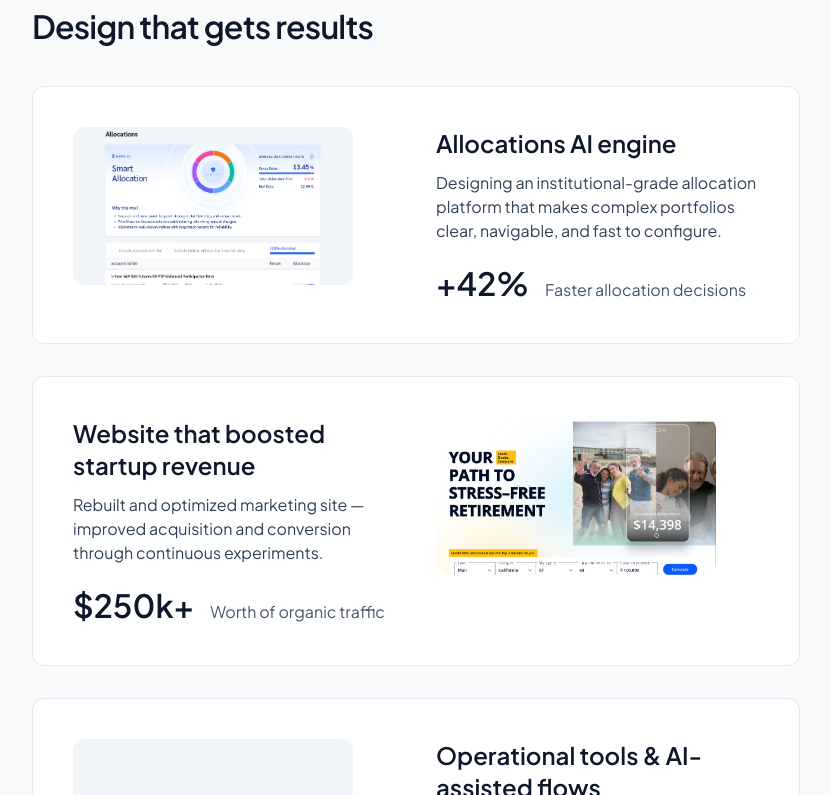
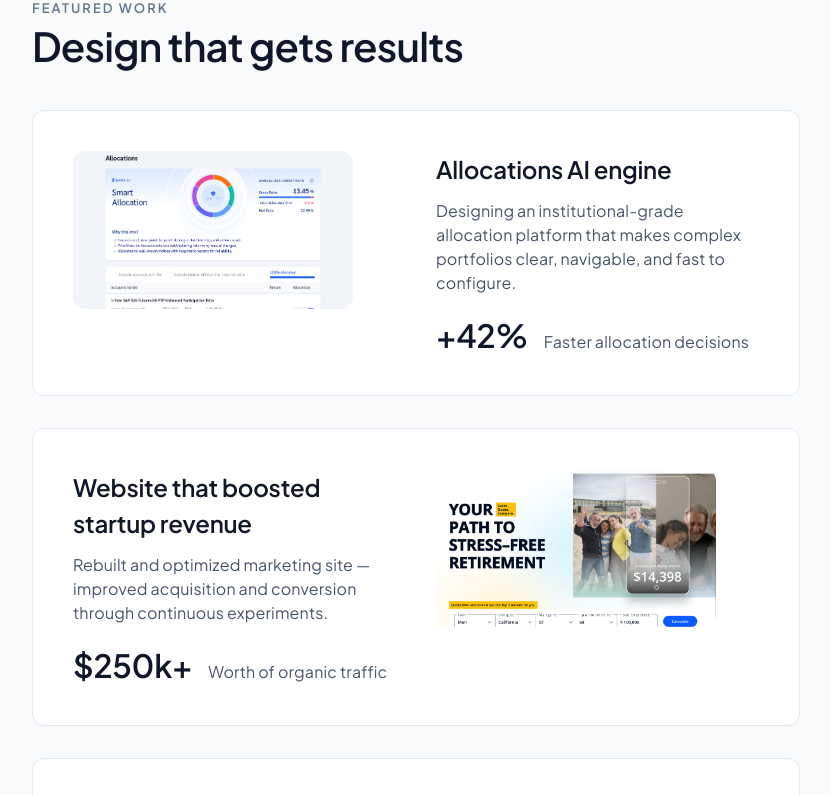
Before and after one commit to LiraCalifornia/iryna-portfolio, a Next.js app: page / in a window 1280 px wide. Shown: the part 725-1520 px from the top of the page, without its empty margins (224-1055 px from the left). Built offline with nearby package versions, Linux system fonts and the light colour scheme.

Commit message:
paddings

```diff
--- a/src/app/globals.css
+++ b/src/app/globals.css
@@ -10,12 +10,6 @@
 }
 
 /* ---------- Tailwind Theme (Tailwind v4) ---------- */
-/* Тут ми задаємо всі твої кастомні токени:
-   • кольори
-   • фон
-   • шрифти
-   • брейкпоінти (нові!)
-*/
 
 @theme inline {
   /* Кольори */
@@ -25,13 +19,9 @@
   /* Шрифт */
   --font-sans: var(--font-plus-jakarta);
 
-  /* ---------- Кастомні брейкпоінти для ВСЬОГО сайту ---------- */
-  /* Tailwind v4 вимагає rem:
-     756px  = 47.25rem
-     896px  = 56rem
-  */
-  --breakpoint-bp-756: 47.25rem;
-  --breakpoint-bp-896: 56rem;
+  /* Breakpoints (rem, бо Tailwind v4) */
+  --breakpoint-bp-756: 47.25rem; /* 756px */
+  --breakpoint-bp-896: 56rem;    /* 896px */
 }
 
 /* ---------- Base styles ---------- */
@@ -42,3 +32,172 @@ body {
   font-family: var(--font-plus-jakarta), ui-sans-serif, system-ui, Arial,
     Helvetica, sans-serif;
 }
+
+/* ---------- TYPOGRAPHY & SPACING SYSTEM ---------- */
+
+@layer utilities {
+  /* ====== TEXT STYLES WITH "DEMOTION" НА МАЛОМУ МОБАЙЛІ ====== */
+
+  .typ-h1 {
+    @apply font-semibold text-slate-900 tracking-[-0.03em];
+    font-size: 48px;
+    line-height: 56px;
+  }
+
+  .typ-h2 {
+    @apply font-semibold text-slate-900 tracking-[-0.02em];
+    font-size: 40px;
+    line-height: 48px;
+  }
+
+  .typ-h3 {
+    @apply font-semibold text-slate-900 tracking-[-0.02em];
+    font-size: 32px;
+    line-height: 40px;
+  }
+
+  .typ-h4 {
+    @apply font-semibold text-slate-900 tracking-[-0.01em];
+    font-size: 24px;
+    line-height: 36px;
+  }
+
+  /* H5: desktop 24/36, mobile-small ~ text L bold */
+  .typ-h5 {
+    @apply font-semibold text-slate-900 tracking-[-0.01em];
+    font-size: 20px;
+    line-height: 32px;
+  }
+
+  .typ-textL {
+    @apply text-slate-600 tracking-[0.01em];
+    font-size: 16px;
+    line-height: 24px;
+  }
+
+  .typ-textL-bold {
+    @apply font-semibold text-slate-900 tracking-[0.01em];
+    font-size: 16px;
+    line-height: 24px;
+  }
+
+  .typ-textM {
+    @apply text-slate-600 tracking-[0.01em];
+    font-size: 13px;
+    line-height: 20px;
+  }
+
+  .typ-textM-bold {
+    @apply font-semibold text-slate-900 tracking-[0.01em];
+    font-size: 13px;
+    line-height: 20px;
+  }
+
+  .typ-textS {
+    @apply text-slate-500 tracking-[0.02em];
+    font-size: 13px;
+    line-height: 20px;
+  }
+
+  .typ-caps {
+    @apply font-semibold uppercase text-slate-500 tracking-[0.16em];
+    font-size: 13px;
+    line-height: 20px;
+  }
+
+  /* ≥756px — справжні токени */
+  @media (min-width: 47.25rem) {
+    .typ-h1 {
+      font-size: 60px;
+      line-height: 72px;
+    }
+
+    .typ-h2 {
+      font-size: 48px;
+      line-height: 56px;
+    }
+
+    .typ-h3 {
+      font-size: 40px;
+      line-height: 48px;
+    }
+
+    .typ-h4 {
+      font-size: 32px;
+      line-height: 40px;
+    }
+
+    .typ-h5 {
+      font-size: 24px;
+      line-height: 36px;
+    }
+
+    .typ-textL,
+    .typ-textL-bold {
+      font-size: 20px;
+      line-height: 32px;
+    }
+
+    .typ-textM,
+    .typ-textM-bold {
+      font-size: 16px;
+      line-height: 24px;
+    }
+
+    .typ-textS,
+    .typ-caps {
+      font-size: 13px;
+      line-height: 20px;
+    }
+  }
+
+  /* ====== VERTICAL RHYTHM (SECTIONS / STACKS) ====== */
+
+  .section-y {
+    @apply pt-10 pb-14;
+  }
+
+  @media (min-width: 47.25rem) {
+    .section-y {
+      @apply pt-14 pb-18;
+    }
+  }
+
+  @media (min-width: 56rem) {
+    .section-y {
+      @apply pt-20 pb-24;
+    }
+  }
+
+  .stack-md {
+    @apply space-y-4;
+  }
+
+  @media (min-width: 47.25rem) {
+    .stack-md {
+      @apply space-y-5;
+    }
+  }
+
+  @media (min-width: 56rem) {
+    .stack-md {
+      @apply space-y-6;
+    }
+  }
+
+  .stack-lg {
+    @apply space-y-6;
+  }
+
+  @media (min-width: 47.25rem) {
+    .stack-lg {
+      @apply space-y-7;
+    }
+  }
+
+  @media (min-width: 56rem) {
+    .stack-lg {
+      @apply space-y-8;
+    }
+  }
+}
--- a/src/app/layout.tsx
+++ b/src/app/layout.tsx
@@ -1,5 +1,4 @@
 // src/app/layout.tsx
-
 import type { Metadata } from "next";
 import "./globals.css";
 import SiteNav from "@/components/SiteNav";
@@ -59,14 +58,9 @@ export default function RootLayout({
       <head>
         <link rel="icon" href="/favicon.ico" sizes="any" />
       </head>
-
       <body className="bg-white text-neutral-900 antialiased">
         <SiteNav />
-
-        {/* GLOBAL LAYOUT CONTAINER */}
-        <PageContainer>
-          {children}
-        </PageContainer>
+        <PageContainer>{children}</PageContainer>
       </body>
     </html>
   );
--- a/src/components/PageContainer.tsx
+++ b/src/components/PageContainer.tsx
@@ -8,18 +8,14 @@ export function PageContainer({ children }: { children: ReactNode }) {
     <div
       className="
         w-full
+        px-4                /* mobile <756px: 16px */
 
-        /* Mobile <756px — 16px padding */
-        px-4
+        bp-756:px-6         /* tablet 756–895px: 24px */
+        bp-756:max-w-none   /* без max-width */
 
-        /* Tablet 756–895px — 24px padding, no max-width */
-        bp-756:px-6
-        bp-756:max-w-none
-
-        /* Desktop ≥896px — центрований, max-width, без горизонтальних падінгів */
-        bp-896:max-w-[768px]
+        bp-896:max-w-[768px]/* desktop ≥896px: 768px по центру */
         bp-896:mx-auto
-        bp-896:px-0     /* важливо: тепер немає падінгів на великих екранах */
+        bp-896:px-0         /* без горизонтальних падінгів */
       "
     >
       {children}
--- a/src/components/ProjectShortcuts.tsx
+++ b/src/components/ProjectShortcuts.tsx
@@ -11,45 +11,35 @@ export default function ProjectShortcuts() {
       className="
         bg-slate-50
         pt-[64px] pb-20
-
         relative left-1/2 right-1/2
         -ml-[50vw] -mr-[50vw]
         w-screen
       "
     >
-      {/* INNER CONTAINER (centered, max 768px) */}
+      {/* INNER CONTAINER (центрований, з такими ж падінгами, як PageContainer) */}
       <div
         className="
           mx-auto
           w-full
           max-w-[768px]
-
-          px-4           /* mobile */
-          bp-756:px-6    /* tablet */
-          bp-896:px-0    /* desktop */
-
+          px-4             /* mobile <756px: 16px */
+          bp-756:px-6      /* tablet: 24px */
+          bp-896:px-0      /* desktop: 0, бо вже max-w */
         "
       >
+        {/* HEADER */}
+        <p className="typ-caps">Featured work</p>
 
-        {/* HEADER */}
-        <p className="text-[13px] leading-[20px] font-semibold uppercase tracking-[0.16em] text-slate-500">
-          Featured work
-        </p>
-
-        <h2 className="mt-1 text-[32px] leading-[40px] font-semibold tracking-tight text-slate-900">
-          Design that gets results
-        </h2>
+        <h2 className="mt-1 typ-h3">Design that gets results</h2>
 
         {/* PROJECT LIST */}
         <div className="mt-10 space-y-8">
-
           {/* Project 1 */}
           <Link
             href="/work/allocations"
             className="block rounded-xl border border-slate-200 bg-white p-[40px] hover:border-slate-900 transition-colors"
           >
             <div className="grid grid-cols-1 lg:grid-cols-2 gap-10 items-start">
-              {/* IMAGE */}
               <div className="order-1 lg:order-1 relative w-full lg:max-w-[280px] overflow-hidden rounded-xl aspect-[16/9]">
                 <Image
                   src="/allocations-test.png"
@@ -60,22 +50,18 @@ export default function ProjectShortcuts() {
                 />
               </div>
 
-              {/* TEXT */}
               <div className="order-2 lg:order-2">
-                <h3 className="text-[24px] leading-[32px] font-semibold text-slate-900">
-                  Allocations AI engine
-                </h3>
+                <h3 className="typ-h5">Allocations AI engine</h3>
 
-                <p className="mt-3 text-[16px] leading-[24px] text-slate-700">
-                  Designing an institutional-grade allocation platform that makes
-                  complex portfolios clear, navigable, and fast to configure.
+                <p className="mt-3 typ-textM">
+                  Designing an institutional-grade allocation platform that
+                  makes complex portfolios clear, navigable, and fast to
+                  configure.
                 </p>
 
                 <div className="mt-5 flex flex-wrap items-baseline gap-4">
-                  <span className="text-[32px] leading-[40px] font-semibold text-slate-900">
-                    +42%
-                  </span>
-                  <span className="text-[16px] leading-[24px] text-slate-600">
+                  <span className="typ-h4">+42%</span>
+                  <span className="typ-textM">
                     Faster allocation decisions
                   </span>
                 </div>
@@ -89,8 +75,6 @@ export default function ProjectShortcuts() {
             className="block rounded-xl border border-slate-200 bg-white p-[40px] hover:border-slate-900 transition-colors"
           >
             <div className="grid grid-cols-1 lg:grid-cols-2 gap-10 items-start">
-
-              {/* IMAGE RIGHT */}
               <div className="order-1 lg:order-2 relative w-full lg:max-w-[280px] overflow-hidden rounded-xl aspect-[16/9]">
                 <Image
                   src="/educator-test.png"
@@ -101,24 +85,19 @@ export default function ProjectShortcuts() {
                 />
               </div>
 
-              {/* TEXT LEFT */}
               <div className="order-2 lg:order-1">
-                <h3 className="text-[24px] leading-[32px] font-semibold text-slate-900">
+                <h3 className="typ-h5">
                   Website that boosted startup revenue
                 </h3>
 
-                <p className="mt-3 text-[16px] leading-[24px] text-slate-700">
+                <p className="mt-3 typ-textM">
                   Rebuilt and optimized marketing site — improved acquisition
                   and conversion through continuous experiments.
                 </p>
 
                 <div className="mt-5 flex flex-wrap items-baseline gap-4">
-                  <span className="text-[32px] leading-[40px] font-semibold text-slate-900">
-                    $250k+
-                  </span>
-                  <span className="text-[16px] leading-[24px] text-slate-600">
-                    Worth of organic traffic
-                  </span>
+                  <span className="typ-h4">$250k+</span>
+                  <span className="typ-textM">Worth of organic traffic</span>
                 </div>
               </div>
             </div>
@@ -130,33 +109,29 @@ export default function ProjectShortcuts() {
             className="block rounded-xl border border-slate-200 bg-white p-[40px] hover:border-slate-900 transition-colors"
           >
             <div className="grid grid-cols-1 lg:grid-cols-2 gap-10 items-start">
-
-              {/* PLACEHOLDER IMAGE */}
               <div className="order-1 lg:order-1 relative w-full lg:max-w-[280px] overflow-hidden rounded-xl aspect-[16/9] bg-slate-100 flex items-center justify-center">
-                <span className="text-slate-400 text-[16px] leading-[24px]">
+                <span className="typ-textM text-slate-400">
                   Image coming soon
                 </span>
               </div>
 
-              {/* TEXT */}
               <div className="order-2 lg:order-2">
-                <h3 className="text-[24px] leading-[32px] font-semibold text-slate-900">
+                <h3 className="typ-h5">
                   Operational tools &amp; AI-assisted flows
                 </h3>
 
-                <p className="mt-3 text-[16px] leading-[24px] text-slate-700">
+                <p className="mt-3 typ-textM">
                   Selected case studies on complex internal tools, workflows,
                   permissions and AI-assisted operations.
                 </p>
 
-                <div className="mt-5 flex items-center gap-3 text-[16px] leading-[24px] text-slate-600">
+                <div className="mt-5 flex items-center gap-3 typ-textM text-slate-600">
                   <span className="inline-flex h-2 w-2 rounded-full bg-emerald-500" />
                   <span>Full case study coming soon</span>
                 </div>
               </div>
             </div>
           </Link>
-
         </div>
       </div>
     </section>
```
Also changed, not shown: src/components/Hero.tsx (+4 -4 lines).
